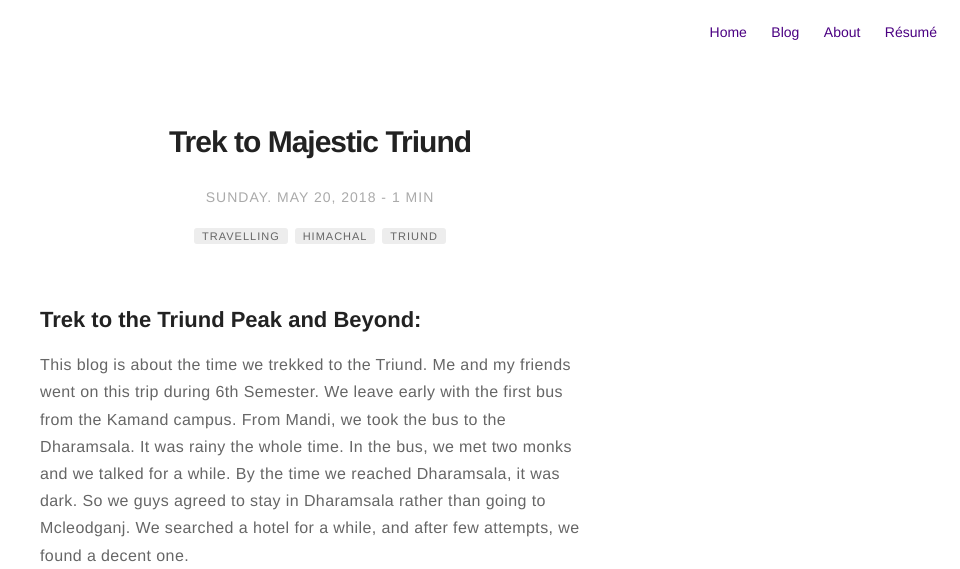
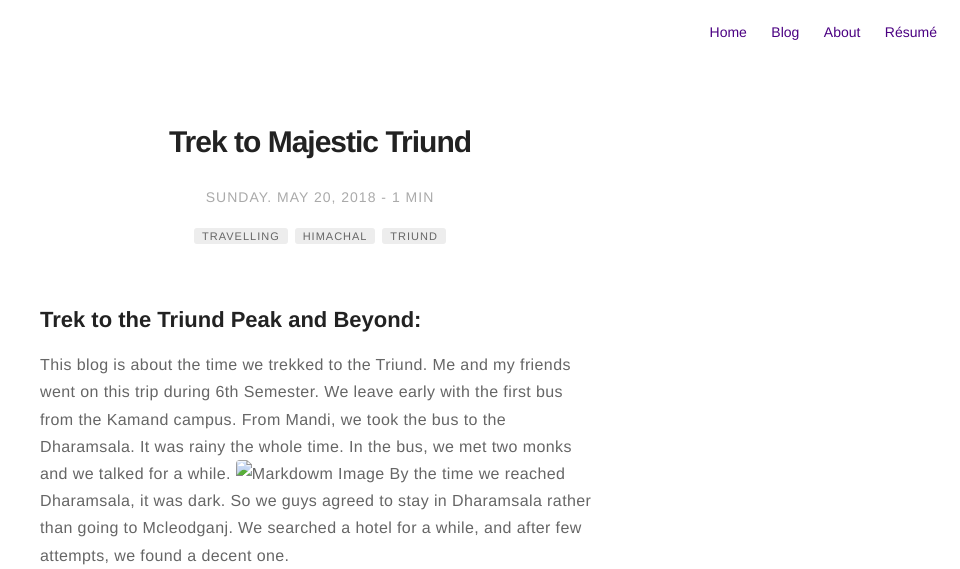
Before and after one commit to tapeshjoham/tapeshjoham.github.io, a Jekyll site: the page built from _posts/2018-05-20-Triund-Blog.markdown, in a window 1280 px wide. Shown: the top 569 px of the page, without its empty margins (320-1280 px from the left). Built offline with Jekyll 4.4.1, drawn with Linux system fonts in a browser that asks for light colours; comment, search, counter and statistics services are not loaded; some of the changed lines change nothing that is shown; grey boxes are pictures that could not be loaded.

Commit message:
Update 2018-05-20-Triund-Blog.markdown

```diff
--- a/_posts/2018-05-20-Triund-Blog.markdown
+++ b/_posts/2018-05-20-Triund-Blog.markdown
@@ -16,14 +16,17 @@
 
 ## Trek to the Triund Peak and Beyond:
 
-This blog is about the time we trekked to the Triund. Me and my friends went on this trip during 6th Semester. We leave early with the first bus from the Kamand campus. From Mandi, we took the bus to the Dharamsala. It was rainy the whole time. In the bus, we met two monks and we talked for a while. By the time we reached Dharamsala, it was dark. So we guys agreed to stay in Dharamsala rather than going to Mcleodganj. We searched a hotel for a while, and after few attempts, we found a decent one.
+This blog is about the time we trekked to the Triund. Me and my friends went on this trip during 6th Semester. We leave early with the first bus from the Kamand campus. From Mandi, we took the bus to the Dharamsala. It was rainy the whole time. In the bus, we met two monks and we talked for a while.
+![Markdowm Image][1]
+By the time we reached Dharamsala, it was dark. So we guys agreed to stay in Dharamsala rather than going to Mcleodganj. We searched a hotel for a while, and after few attempts, we found a decent one.
 
 Next Morning, we hired a cab up the start point of the trek. Before starting the trek, we have to submit the group details along with our IDs to the office at the start point. We started trekking to the top. We saw few people trekking along the way.  It was cloudy at the beginning of the trek. Around 10 a.m., we finally saw the sunshine. Two hours into the trek, we tired and hungry. We didn't bring much with us. We ate most of it on the bus. In 15 minutes, we saw some local opening his small shop at the end of the cliff. Each of us had one omelet. In the halfway of the trek, the cloud began to emerge. We continued to trek with a small break in-between. We finally reached the top in 5 hours and 25 minutes. We were hoping to see the view from the mountain. But we cant see much because the mountain was covered by the cloud and it started raining. After 30 minutes of raining, we finally able to saw from the peak.
-![Markdowm Image][1]
+![Markdowm Image][2]
 *Figure Caption*?
 
+![Markdowm Image][3]
 
 ---
-[1]: http://kune.fr/wp-content/uploads/2013/10/ghost-blog.jpg
-[2]: http://kune.fr/wp-content/uploads/2013/10/ghost-blog.jpg
-[3]: http://kune.fr/wp-content/uploads/2013/10/ghost-blog.jpg
+[1]: tapeshjoham.github.io/assets/images/monk.jpeg
+[2]: tapeshjoham.github.io/assets/images/fog.jpeg
+[3]: tapeshjoham.github.io/assets/images/peak.jpeg
```
